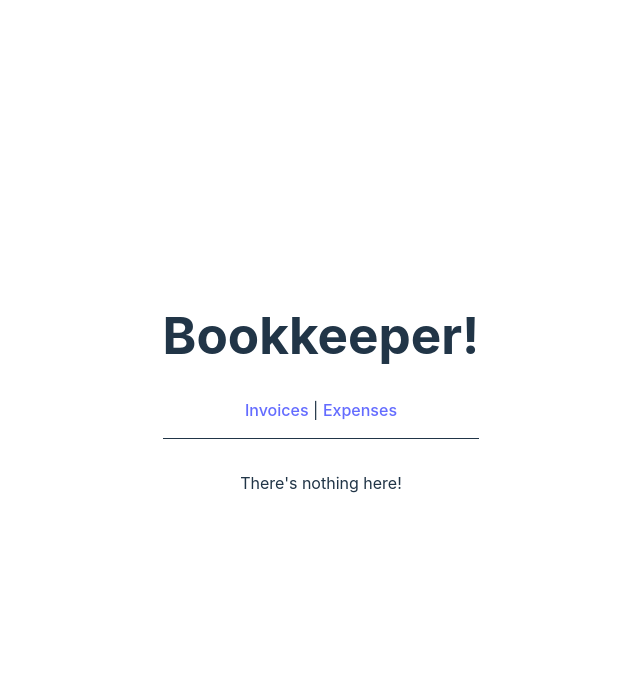
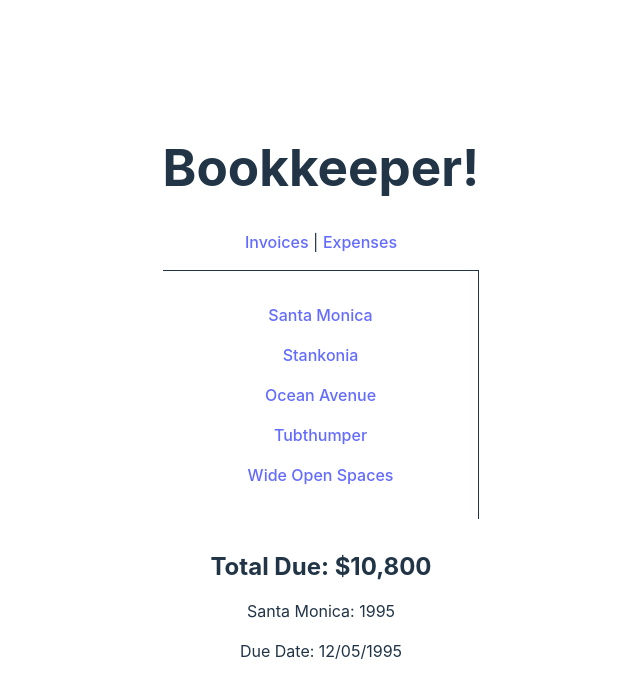
Before and after one commit to abuabdirohman4/react-router, a React (Vite) app in the folder router-6.3/: page /invoices/1995 in a window 1280 px wide. Shown: the top 698 px of the page, without its empty margins (319-959 px from the left). Built offline with nearby package versions, Linux system fonts and the light colour scheme.

Commit message:
6.3 Reading URL Params

```diff
--- a/router-6.3/src/data.js
+++ b/router-6.3/src/data.js
@@ -34,3 +34,7 @@
 export function getInvoices() {
   return invoices;
 }
+
+export function getInvoice(number) {
+  return invoices.find((invoice) => invoice.number === number);
+}
--- a/router-6.3/src/main.jsx
+++ b/router-6.3/src/main.jsx
@@ -5,6 +5,7 @@
 import { BrowserRouter, Route, Routes } from "react-router-dom";
 import Expenses from "./routes/expenses";
 import Invoices from "./routes/invoices";
+import Invoice from "./routes/invoice";
 
 ReactDOM.createRoot(document.getElementById("root")).render(
   <React.StrictMode>
@@ -12,7 +13,9 @@
       <Routes>
         <Route path="/" element={<App />}>
           <Route path="expenses" element={<Expenses />} />
-          <Route path="invoices" element={<Invoices />} />
+          <Route path="invoices" element={<Invoices />}>
+            <Route path=":invoiceId" element={<Invoice />} />
+          </Route>
           <Route
             path="*"
             element={
--- /dev/null
+++ b/router-6.3/src/routes/invoice.jsx
@@ -0,0 +1,18 @@
+import { useParams } from "react-router-dom";
+import { getInvoice } from "../data";
+
+export default function Invoice() {
+  let params = useParams();
+  let invoice = getInvoice(parseInt(params.invoiceId, 10));
+  console.log(invoice)
+  //   return <h2>Invoice: {params.invoiceId}</h2>;
+  return (
+    <main style={{ padding: "1rem" }}>
+      <h2>Total Due: {invoice.amount}</h2>
+      <p>
+        {invoice.name}: {invoice.number}
+      </p>
+      <p>Due Date: {invoice.due}</p>
+    </main>
+  );
+}
--- a/router-6.3/src/routes/invoices.jsx
+++ b/router-6.3/src/routes/invoices.jsx
@@ -1,4 +1,4 @@
-import { Link } from "react-router-dom";
+import { Link, Outlet } from "react-router-dom";
 import { getInvoices } from "../data";
 
 export default function Invoices() {
@@ -16,6 +16,7 @@
           </Link>
         ))}
       </nav>
+      <Outlet />
     </div>
   );
 }
```
